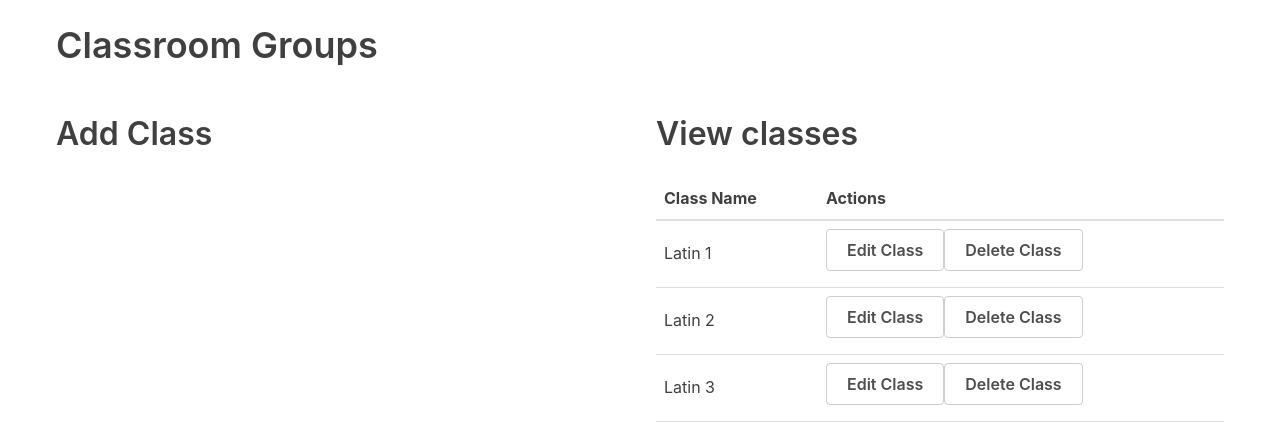
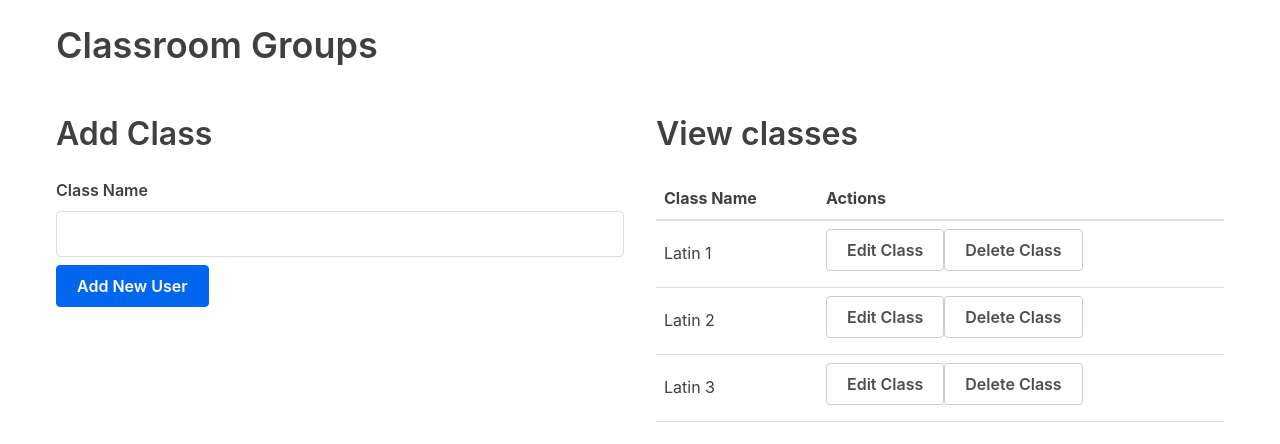
Before and after one commit to kellyeryan/classroom_groups_react, a React (Create React App) app: page / in a window 1280 px wide. Shown: the top 444 px of the page. Built offline with nearby package versions, Linux system fonts and the light colour scheme.

Commit message:
Add ability to add classes

```diff
--- a/src/App.js
+++ b/src/App.js
@@ -1,8 +1,8 @@
 import React, { useState } from 'react'
 import ClassroomTable from './tables/ClassroomTable'
+import AddClassroomForm from './forms/AddClassroomForm'
 
 const App = () => {
-
   const classroomsData = [
     { id: 1, name: 'Latin 1' },
     { id: 2, name: 'Latin 2' },
@@ -11,12 +11,18 @@ const App = () => {
 
   const [classrooms, setClassrooms] = useState(classroomsData)
 
+  const addClassroom = classroom => {
+    classroom.id = classrooms.length + 1
+    setClassrooms([...classrooms, classroom])
+  }
+
   return (
     <div className="container">
       <h1>Classroom Groups</h1>
       <div className="flex-row">
         <div className="flex-large">
           <h2>Add Class</h2>
+          <AddClassroomForm addClassroom={addClassroom} />
         </div>
         <div className="flex-large">
           <h2>View classes</h2>
--- /dev/null
+++ b/src/forms/AddClassroomForm.js
@@ -0,0 +1,31 @@
+import React, { useState } from 'react'
+
+const AddClassroomForm = props => {
+  const initialFormState = { id: null, name: '' }
+  const [classroom, setClassroom] = useState(initialFormState)
+
+  const handleInputChange = event => {
+    console.log(event)
+    console.log(props)
+    const { name, value } = event.target
+
+    setClassroom({ ...classroom, [name]: value })
+  }
+
+  return (
+    <form
+      onSubmit={event => {
+        event.preventDefault()
+        if (!classroom.name) return
+        props.addClassroom(classroom)
+        setClassroom(initialFormState)
+      }}
+    >
+      <label>Class Name</label>
+      <input type="text" name="name" value={classroom.name} onChange={handleInputChange} />
+      <button>Add New User</button>
+    </form>
+  )
+}
+
+export default AddClassroomForm
```
